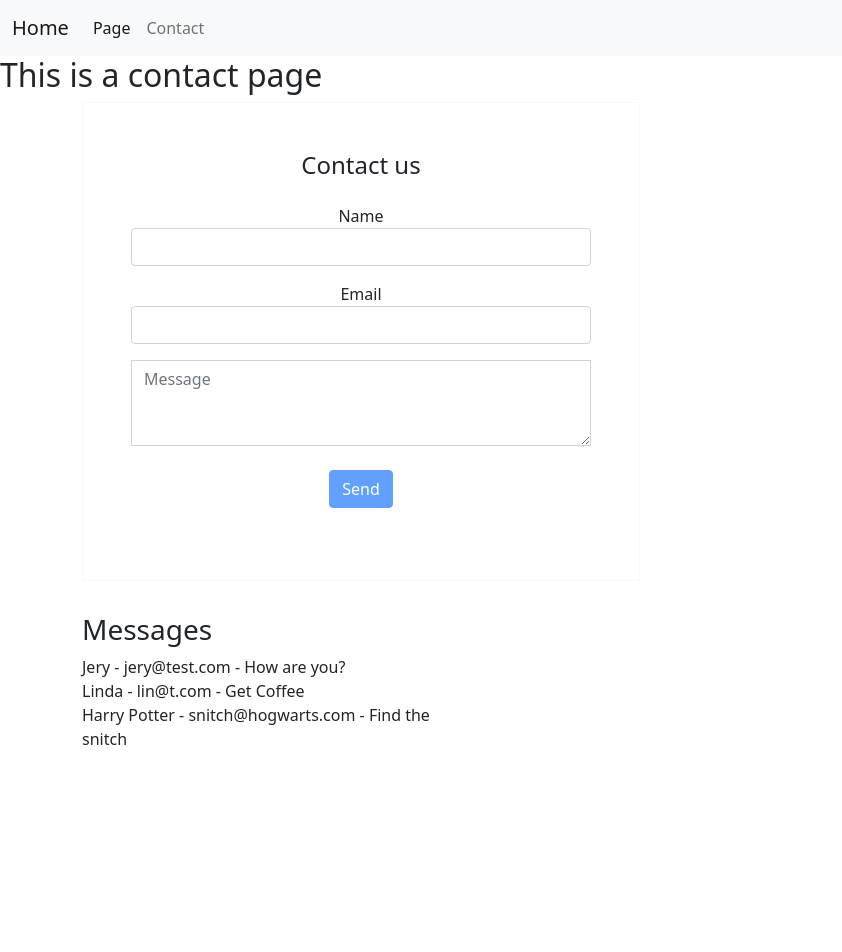
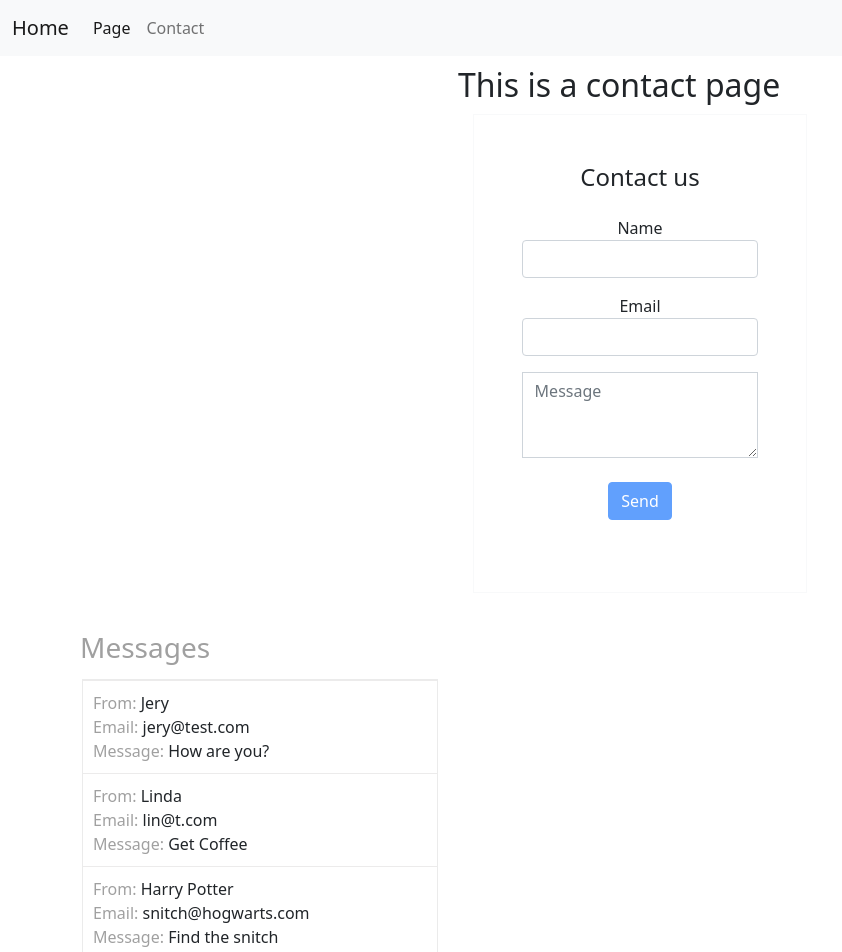
Before and after one commit to inbalj/basic-website, an Angular app: page /contact in a window 1280 px wide. Shown: the top 952 px of the page, without its empty margins (0-842 px from the left). Before the commit the page ends 800 px from the top, so only its background shows below. Built offline with nearby package versions, Linux system fonts and the light colour scheme.

Commit message:
add message list component + style

```diff
--- a/src/app/contact-form/contact-form.component.html
+++ b/src/app/contact-form/contact-form.component.html
@@ -1,6 +1,6 @@
 <form
   [formGroup]="contactForm"
-  class="text-center border border-light p-5"
+  class="text-center border border-light p-5 center"
   (ngSubmit)="onSubmit()"
   >
   <p class="h4 mb-4">Contact us</p>
--- a/src/app/contact-form/contact-form.component.scss
+++ b/src/app/contact-form/contact-form.component.scss
@@ -4,5 +4,8 @@
 }
 
 form{
-  width: 50%;
+  width: 60%;
+  margin: auto;
+  width: 30%;
+  padding: 10px;
 }
--- a/src/app/contact/contact.component.html
+++ b/src/app/contact/contact.component.html
@@ -1,4 +1,4 @@
-<h2>This is a contact page</h2>
+<h2 class="center">This is a contact page</h2>
 
 <div class="container">
   <contact-form
@@ -8,12 +8,11 @@
   <div class="row mt-3"></div>
 
   <div class="row mt-3">
-    <div class="col-sm-4">
-      <h3>Messages</h3>
-      <div
-           *ngFor="let item of items">
-          {{ item.messageName }} - {{ item.messageEmail }} - {{ item.messageText }}
-          </div>
+    <h3 class="header">Messages</h3>
+    <div class="col-sm-4 list-wrapper">
+      <message-list
+      [messages]="messageItems"
+      ></message-list>
     </div>
   </div>
 </div>
--- a/src/app/contact/contact.component.scss
+++ b/src/app/contact/contact.component.scss
@@ -0,0 +1,9 @@
+.header {
+  color: #A0A0A0;
+  padding: 6px 10px;
+}
+.center{
+  margin: auto;
+  width: 30%;
+  padding: 10px;
+}
--- a/src/app/contact/contact.component.ts
+++ b/src/app/contact/contact.component.ts
@@ -1,12 +1,13 @@
 import { Component } from '@angular/core';
 import { CommonModule } from '@angular/common';
 import { ContactFormComponent } from '../contact-form/contact-form.component';
+import { MessageListComponent } from '../message-list/message-list.component';
 import { MessageItem } from '../../shared/models/messageItem';
 
 @Component({
   selector: 'contact',
   standalone: true,
-  imports: [CommonModule, ContactFormComponent],
+  imports: [CommonModule, ContactFormComponent, MessageListComponent],
   templateUrl: './contact.component.html',
   styleUrl: './contact.component.scss'
 })
@@ -18,5 +19,9 @@ export class ContactComponent {
     new MessageItem('Harry Potter','snitch@hogwarts.com','Find the snitch')
   ];
 
+ // items! : MessageItem[];
 
+  get messageItems() : MessageItem[] {
+    return this.items;
+  };
 }
--- /dev/null
+++ b/src/app/message-list/message-list.component.html
@@ -0,0 +1,15 @@
+<div *ngIf="messages.length === 0; else showItems">
+  There are no messages to display.
+</div>
+
+<ng-template #showItems>
+  <ul class="message-list">
+      <li *ngFor="let item of messages">
+          <div class="item">
+            <div class="name"><span class="pre">From:</span> {{ item.messageName }}</div>
+            <div class="email"><span class="pre">Email:</span> {{ item.messageEmail }}</div>
+            <div class="message"><span class="pre">Message:</span> {{ item.messageText }}</div>
+          </div>
+      </li>
+  </ul>
+</ng-template>
--- /dev/null
+++ b/src/app/message-list/message-list.component.scss
@@ -0,0 +1,15 @@
+.message-list {
+  list-style: none;
+  padding: 0;
+  border: 1px solid rgba(0, 0, 0, 0.08);
+}
+.item {
+  border-top: solid;
+  border-color: #ECEBEB;
+  border-width: thin;
+  padding: 10px;
+   & .pre{
+    color: #A0A0A0;
+  }
+
+}
```
Also changed, not shown: src/app/message-list/message-list.component.ts (added, +14 -0 lines), 1 other file (tests, documents, lock files or other folders).
